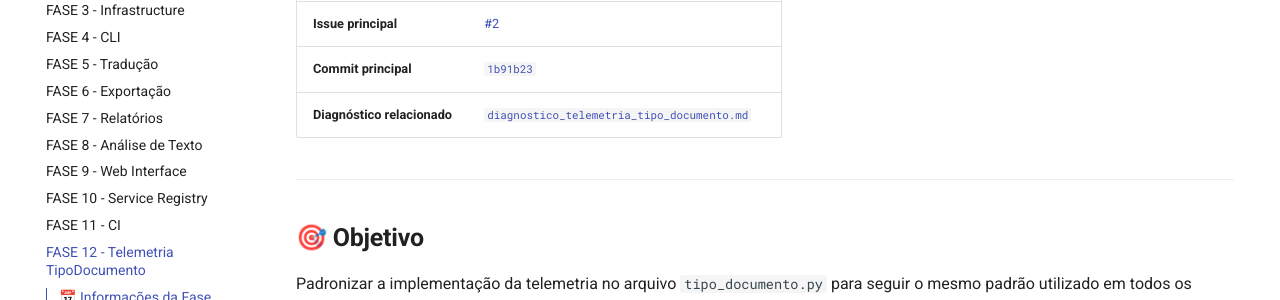
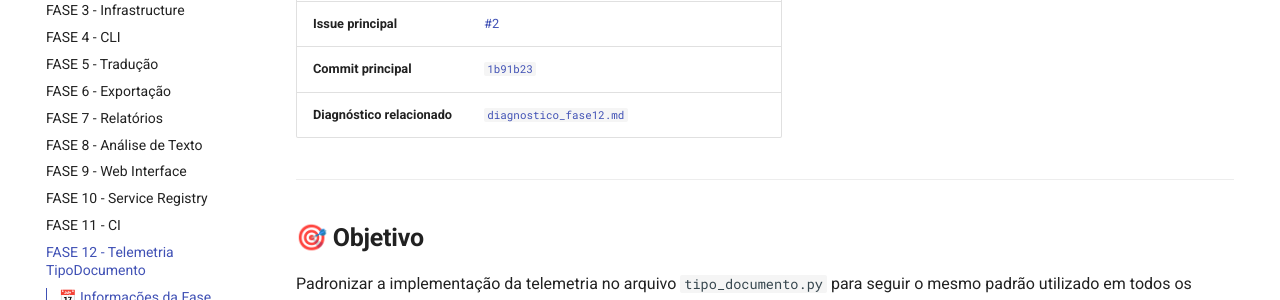
Before and after one commit to rib-thiago/showtrials-tcc, an MkDocs documentation site: the page built from docs/fases/FASE12.md, in a window 1280 px wide and 900 px high, scrolled down 464 px. Shown: the part 152-452 px from the top of the window. Built offline with MkDocs 1.6.1 and Material for MkDocs 9.7.7, drawn with Linux system fonts in a browser that asks for light colours; comment, search, counter and statistics services are not loaded; some of the changed text lies outside the part shown.

Commit message:
docs: corrige nome do arquivo de diagnóstico da FASE12
- Ajusta referência no mkdocs.yml de 'diagnostico_telemetria_tipo_documento.md' para 'diagnostico_fase12.md'
- Corrige link na FASE12.md para apontar para o nome correto do arquivo

Agora a navegação está 100% consistente com a estrutura física.

Referência: Issue #2

```diff
--- a/docs/fases/FASE12.md
+++ b/docs/fases/FASE12.md
@@ -17,7 +17,7 @@
 | **Dependências** | FASE 11 (CI), FASE 8 (Análise de Texto) |
 | **Issue principal** | [#2](https://github.com/rib-thiago/showtrials-tcc/issues/2) |
 | **Commit principal** | [`1b91b23`](https://github.com/rib-thiago/showtrials-tcc/commit/1b91b23660024bef1aa4cb073906db4a70a35d7b) |
-| **Diagnóstico relacionado** | [`diagnostico_telemetria_tipo_documento.md`](../metricas/diagnostico_telemetria_tipo_documento.md) |
+| **Diagnóstico relacionado** | [`diagnostico_fase12.md`](../metricas/diagnostico_fase12.md) |
 
 ---
 
@@ -290,7 +290,7 @@
 ## 📋 **Diagnóstico Relacionado**
 
 Para uma análise detalhada do problema que motivou esta fase, consulte:
-- [`diagnostico_telemetria_tipo_documento.md`](../metricas/diagnostico_telemetria_tipo_documento.md)
+- [`diagnostico_fase12.md`](../metricas/diagnostico_fase12.md)
 
 ---
 
```
